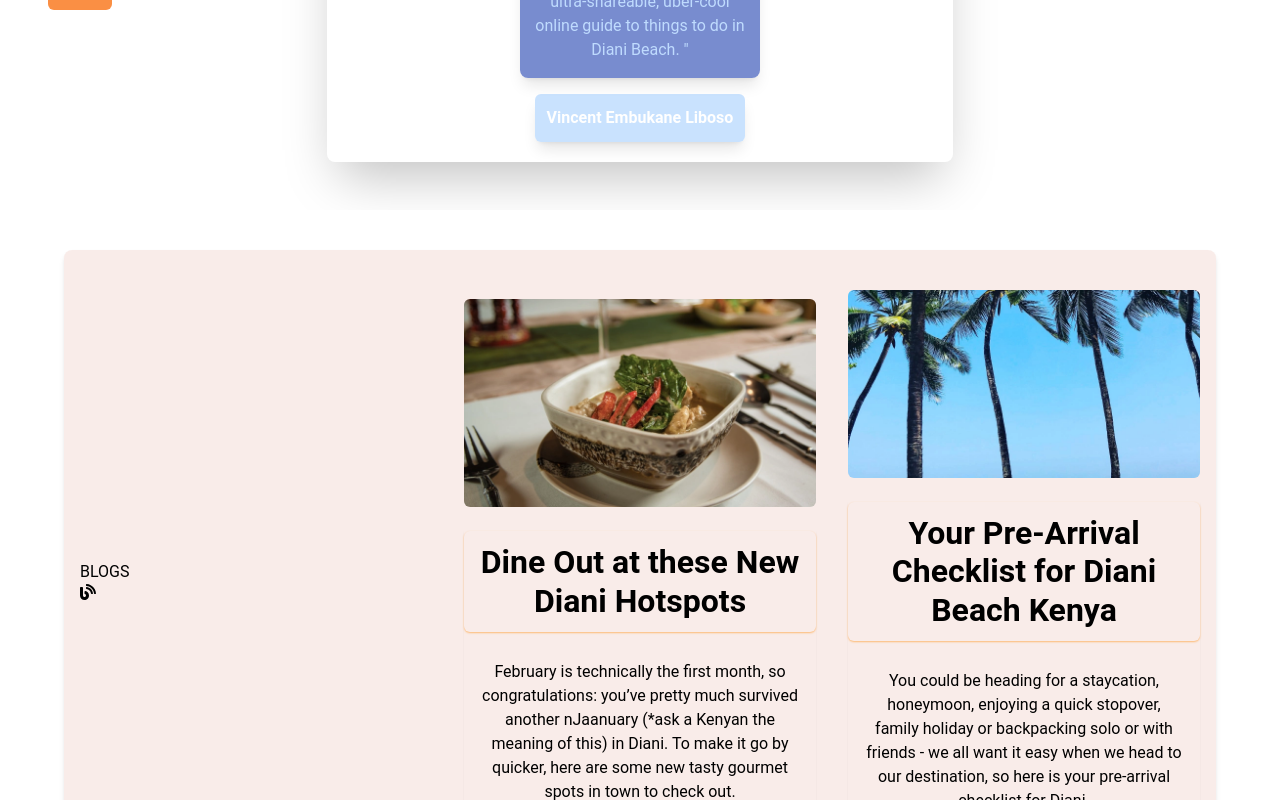
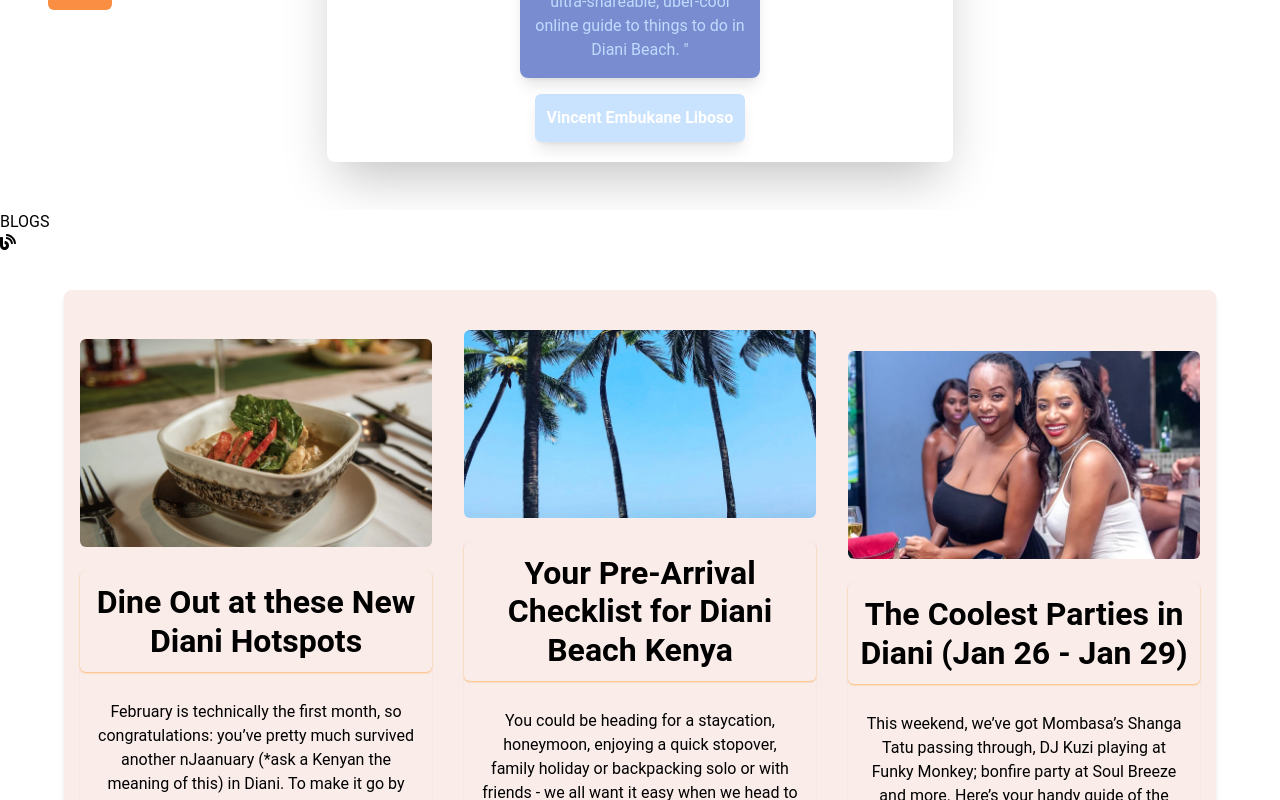
Before and after one commit to MatthewsRicky/travelapp, a Next.js app: page / in a window 1280 px wide. Shown: the part 430-1230 px from the top of the page. Built offline with nearby package versions, Linux system fonts and the light colour scheme.

Commit message:
Update BlogCard.tsx

```diff
--- a/components/BlogCard.tsx
+++ b/components/BlogCard.tsx
@@ -13,11 +13,14 @@ type blogItems = {
 
 const BlogCard = ({ src, alt, title, description }: blogItems) => {
 	return (
-		<section className='grid my-10 w-[90%] md:grid-cols-2 lg:grid-cols-3 gap-8 max-container items-center blogs-bg p-4 border-none shadow-md rounded-lg'>
+		<section>
+			<header>
 				<span>
 					<p>BLOGS</p>
 					<FaBlog />
 				</span>
+			</header>
+			<div className='grid my-10 w-[90%] md:grid-cols-2 lg:grid-cols-3 gap-8 max-container items-center blogs-bg p-4 border-none shadow-md rounded-lg'>
 				<>
 					{BLOG_SECTION.map((blog) => (
 						<article
@@ -48,6 +51,7 @@ const BlogCard = ({ src, alt, title, description }: blogItems) => {
 						</article>
 					))}
 				</>
+			</div>
 			//banana //another banana //final banana /banana
 		</section>
 	);
```
Lines whose indentation alone changed are shown as unchanged.
